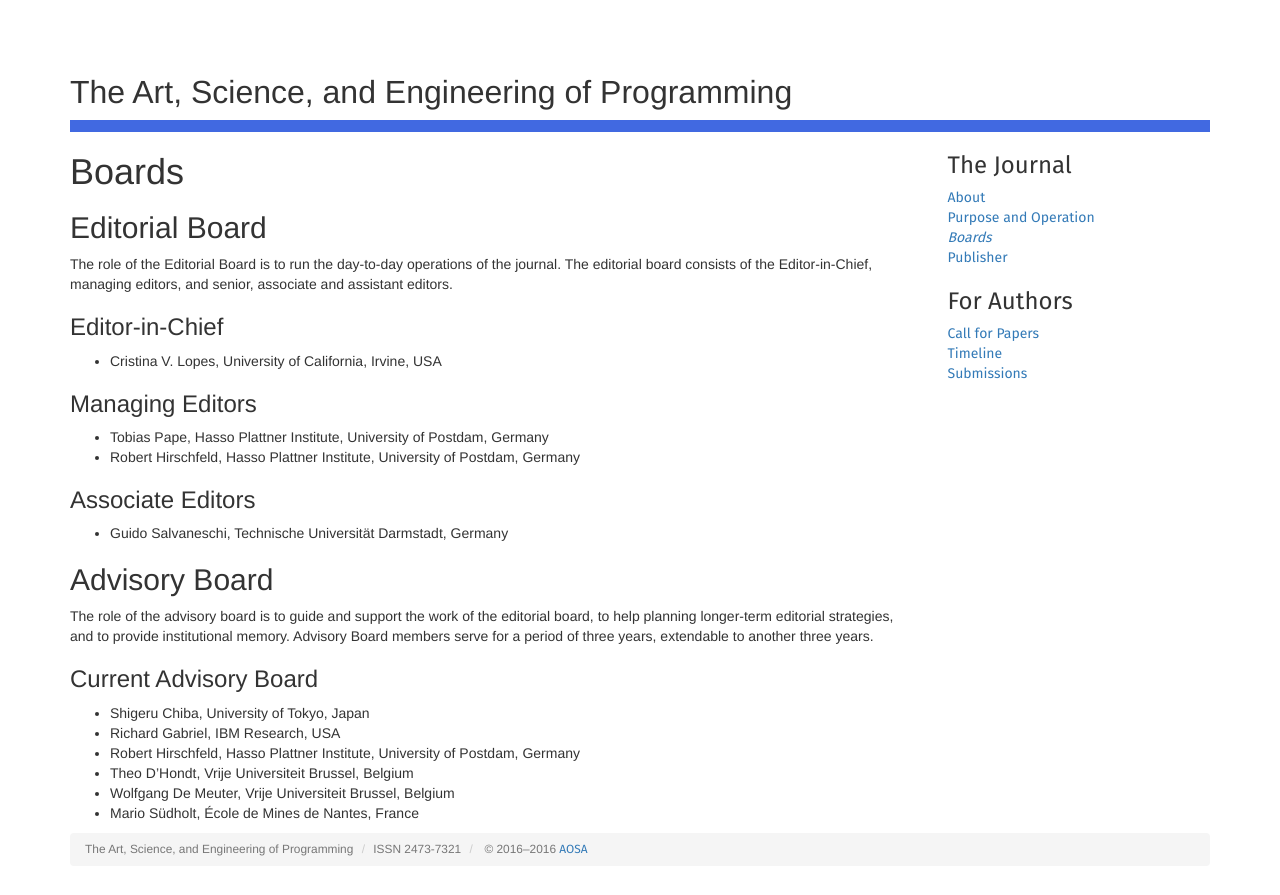
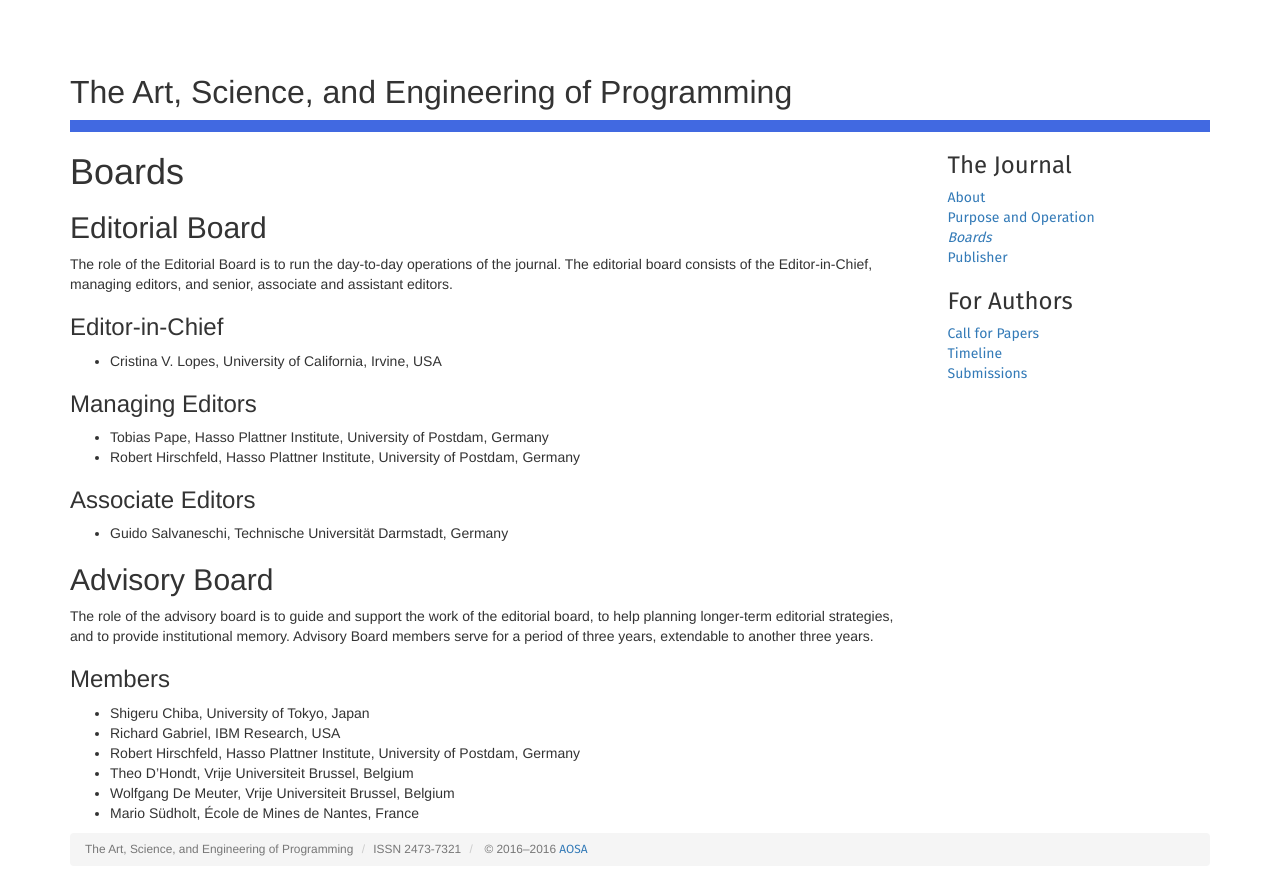
Before and after one commit to programming-journal/programming-journal.github.io, a Jekyll site: the page built from boards/index.markdown, in a window 1280 px wide. Shown: the top 895 px of the page. Built offline with Jekyll 4.4.1, drawn with Linux system fonts in a browser that asks for light colours; nearby versions of some CDN libraries; library files that are not in the unit come from our copies.

Commit message:
minor edits

```diff
--- a/boards/index.markdown
+++ b/boards/index.markdown
@@ -20,7 +20,7 @@ The role of the Editorial Board is to run the day-to-day operations of the journ
 ## Advisory Board
 The role of the advisory board is to guide and support the work of the editorial board, to help planning longer-term editorial strategies, and to provide institutional memory. Advisory Board members serve for a period of three years, extendable to another three years.
 
-### Current Advisory Board
+### Members
 * Shigeru Chiba, University of Tokyo, Japan
 * Richard Gabriel, IBM Research, USA
 * Robert Hirschfeld, Hasso Plattner Institute, University of Postdam, Germany
```
